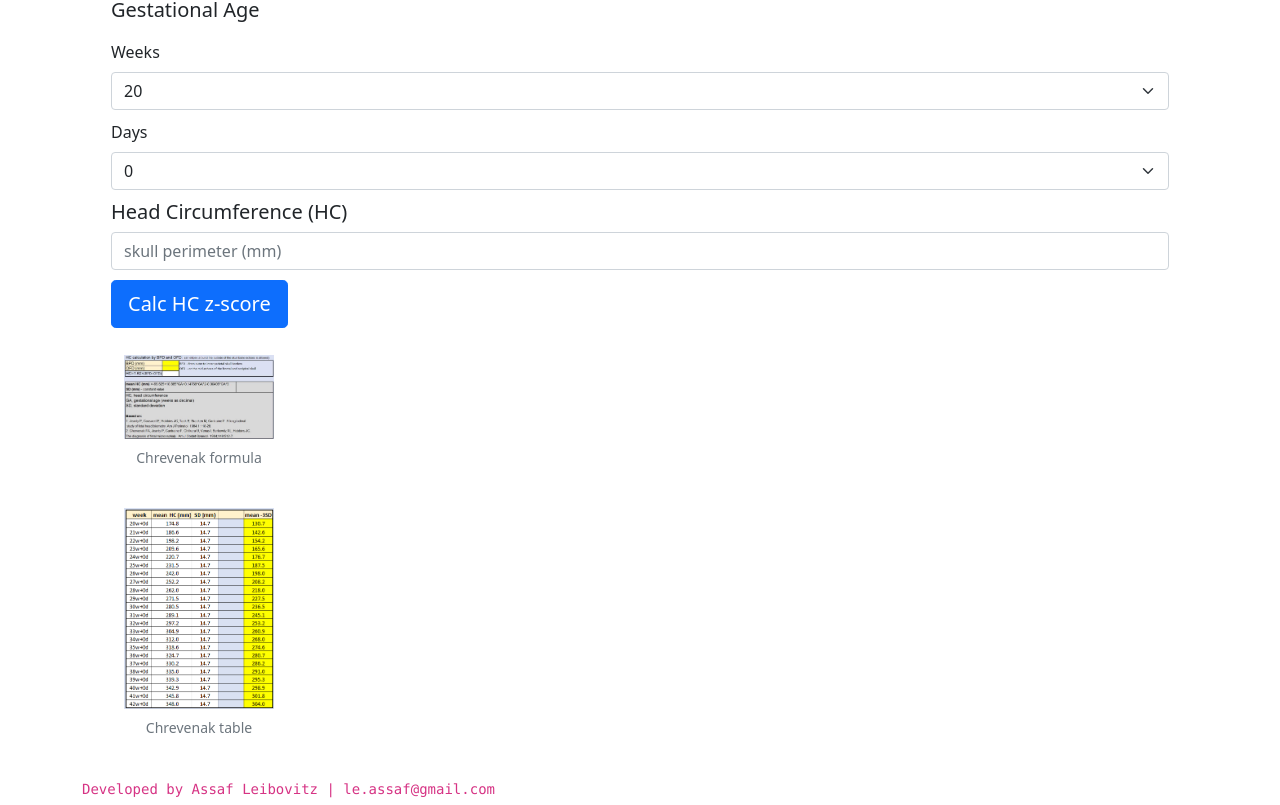
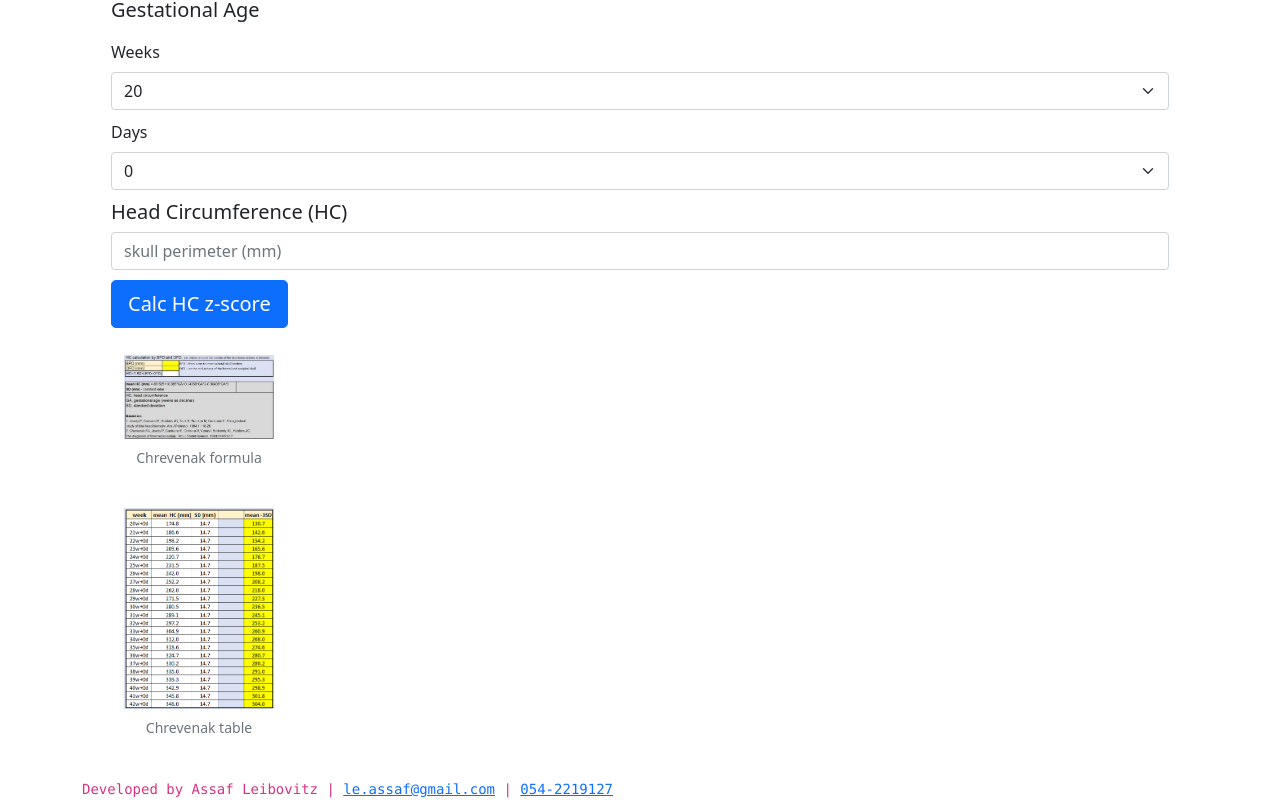
Before and after one commit to leassaf/zvi, a React (Create React App) app: page / in a window 1280 px wide. Shown: the part 233-1038 px from the top of the page. Built offline with nearby package versions, Linux system fonts and the light colour scheme.

Commit message:
link in footer

```diff
--- a/src/Chervenak.js
+++ b/src/Chervenak.js
@@ -1,4 +1,4 @@
-import { Container, Row, Col, Figure, Image, Button } from "react-bootstrap";
+import { Container, Row, Col, Figure, Button } from "react-bootstrap";
 import FormCalc from "./FormCalc";
 import img1 from "./Chrevenak/Chrevenak_hc_z_score_formula1.jpg";
 import img2 from "./Chrevenak/Chrevenak_hc_z_score_table.png";
--- a/src/Footer.js
+++ b/src/Footer.js
@@ -1,7 +1,11 @@
 export default function Footer() {
   return (
     <div>
-      <code>Developed by Assaf Leibovitz | le.assaf@gmail.com</code>
+      <code>
+        Developed by Assaf Leibovitz |{" "}
+        <a href="mailto:le.assaf@gmail.com">le.assaf@gmail.com</a> |{" "}
+        <a href="tel:0542219127">054-2219127</a>
+      </code>
     </div>
   );
 }
```
